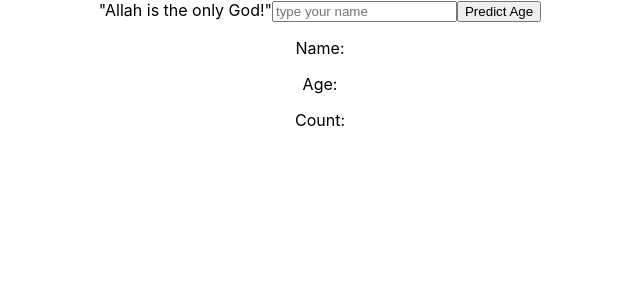
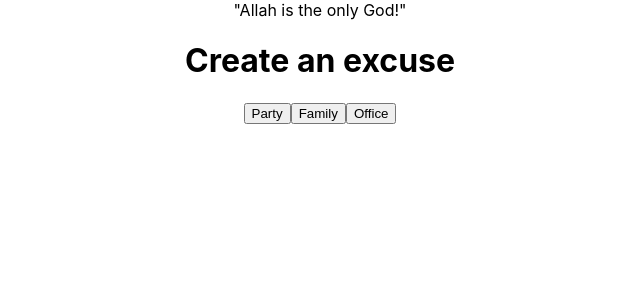
Before and after one commit to mannawar/react-2024, a React (Create React App) app: page / in a window 1280 px wide. Shown: the top 300 px of the page, without its empty margins (320-960 px from the left). Built offline with nearby package versions, Linux system fonts and the light colour scheme.

Commit message:
excuse api

```diff
--- a/src/App.js
+++ b/src/App.js
@@ -3,25 +3,31 @@
 import Axios from 'axios';
 
 function App() {
-  const[name, setName] = useState("");
-  const [detail, setDetail] = useState(null);
+  const [excuse, setExcuse] = useState("");
 
-  const fetchData = () => {
-    Axios.get(`https://api.agify.io/?name=${name}`).then((res) => {
-      setDetail(res.data);
+
+
+  const handleExcuse = (excuse) => {
+    Axios.get(`https://excuser-three.vercel.app/v1/excuse/${excuse}/`).then((res) => {
+      setExcuse(res.data[0].excuse);
       console.log(res.data);
     })
   }
+
 
   return (
     <>
       <div className='App'>
         "Allah is the only God!"
-        <input placeholder="type your name" onChange={((event) => setName(event.target.value))}/>
-        <button onClick={fetchData}>Predict Age</button>
-        <p>Name: {detail?.name}</p>
-        <p>Age: {detail?.age}</p>
-        <p>Count: {detail?.count}</p>
+        <div className='App'>
+          <h1>Create an excuse</h1>
+          <button onClick={() =>handleExcuse("party")}>Party</button>
+          <button onClick={() =>handleExcuse("family")}>Family</button>
+          <button onClick={() =>handleExcuse("office")}>Office</button>
+          <p>{excuse}</p>
+
+
+        </div>
       </div>
     </>
   );
```
